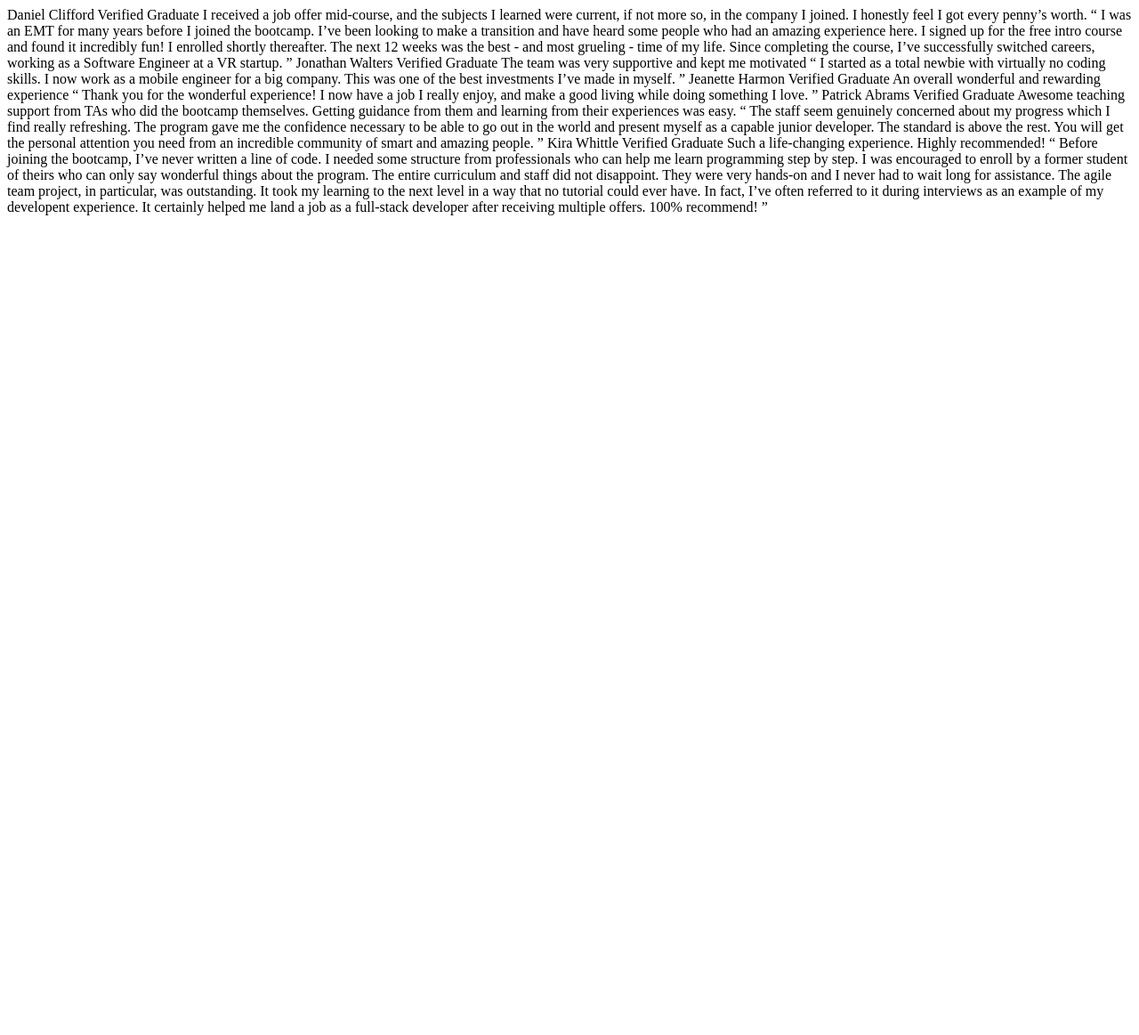
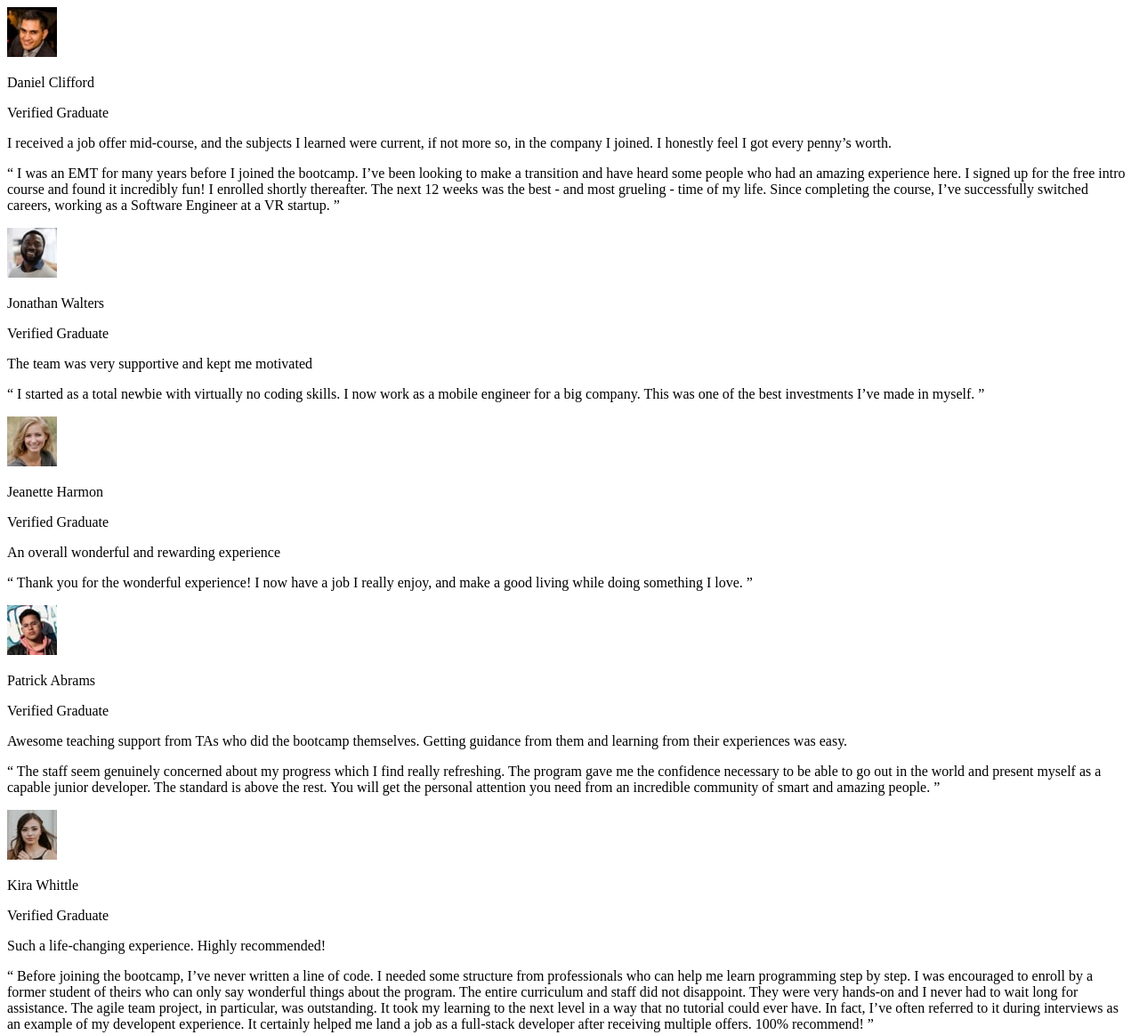
Before and after one commit to ivanorsolic95/testimonial-grid-section, a plain HTML site: page index.html in a window 1280 px wide. Shown: the whole page at 89% size. Before the commit the page ends 800 px from the top, so only its background shows below. Drawn offline with Linux system fonts and the light colour scheme.

Commit message:
Add content to the page
The content is plain HTML. Add style later.

```diff
--- a/index.html
+++ b/index.html
@@ -7,52 +7,99 @@
   <link rel="icon" type="image/png" sizes="32x32" href="./images/favicon-32x32.png">
 
   <title>Frontend Mentor | [Challenge Name Here]</title>
+
 </head>
 <body>
-  Daniel Clifford
-  Verified Graduate
+  <main>
+    <div class="main-container">
 
+      <div class="card">
+        <div class="person">
+          <img class="person-image daniel-image" src="/images/image-daniel.jpg" alt="Daniel">
+          <div class="person-info">
+            <p class="person-name daniel">Daniel Clifford</p>
+            <p class="person-status">Verified Graduate</p>
+          </div>
+        </div>
+        <p class="testimonial-recension daniel-recension">
           I received a job offer mid-course, and the subjects I learned were current, if not more so,
           in the company I joined. I honestly feel I got every penny’s worth.
-
+        </p>
+        <p class="testimonial-experience">
           “ I was an EMT for many years before I joined the bootcamp. I’ve been looking to make a
           transition and have heard some people who had an amazing experience here. I signed up
           for the free intro course and found it incredibly fun! I enrolled shortly thereafter.
           The next 12 weeks was the best - and most grueling - time of my life. Since completing
           the course, I’ve successfully switched careers, working as a Software Engineer at a VR startup. ”
+        </p>
+      </div>
 
-  Jonathan Walters
-  Verified Graduate
-
+      <div class="card">
+        <div class="person">
+          <img class="person-image" src="/images/image-jonathan.jpg" alt="Jonathan">
+          <div class="person-info">
+            <p class="person-name jonathan">Jonathan Walters</p>
+            <p class="person-status">Verified Graduate</p>
+          </div>
+        </div>
+        <p class="testimonial-recension jonathan-recension">
           The team was very supportive and kept me motivated
-
+        </p>
+        <p class="testimonial-experience">
           “ I started as a total newbie with virtually no coding skills. I now work as a mobile engineer
           for a big company. This was one of the best investments I’ve made in myself. ”
+        </p>
+      </div>
 
-  Jeanette Harmon
-  Verified Graduate
-
+      <div class="card">
+        <div class="person">
+          <img class="person-image" src="/images/image-jeanette.jpg" alt="Jeanette">
+          <div class="person-info">
+            <p class="person-name jeanette">Jeanette Harmon</p>
+            <p class="person-status status-jeanette">Verified Graduate</p>
+          </div>
+        </div>
+        <p class="testimonial-recension jeanette-recension">
           An overall wonderful and rewarding experience
-
+        </p>
+        <p class="testimonial-experience jeanette-experience">
           “ Thank you for the wonderful experience! I now have a job I really enjoy, and make a good living
           while doing something I love. ”
+        </p>
+      </div>
 
-  Patrick Abrams
-  Verified Graduate
-
+      <div class="card">
+        <div class="person">
+          <img class="person-image patrick-image" src="/images/image-patrick.jpg" alt="Patrick">
+          <div class="person-info">
+            <p class="person-name patrick">Patrick Abrams</p>
+            <p class="person-status">Verified Graduate</p>
+          </div>
+        </div>
+        <p class="testimonial-recension patrick-recension">
           Awesome teaching support from TAs who did the bootcamp themselves. Getting guidance from them and
           learning from their experiences was easy.
-
+        </p>
+        <p class="testimonial-experience">
           “ The staff seem genuinely concerned about my progress which I find really refreshing. The program
           gave me the confidence necessary to be able to go out in the world and present myself as a capable
           junior developer. The standard is above the rest. You will get the personal attention you need from
           an incredible community of smart and amazing people. ”
+        </p>
+      </div>
 
-  Kira Whittle
-  Verified Graduate
-
+      <div class="card">
+        <div class="person">
+          <img class="person-image" src="/images/image-kira.jpg" alt="Kira">
+          <div class="person-info">
+            <p class="person-name kira">Kira Whittle</p>
+            <p class="person-status status-kira">Verified Graduate</p>
+          </div>
+        </div>
+        <p class="testimonial-recension kira-recension">
           Such a life-changing experience. Highly recommended!
-
+        </p>
+        <p class="testimonial-experience kira-experience">
           “ Before joining the bootcamp, I’ve never written a line of code. I needed some structure from
           professionals who can help me learn programming step by step. I was encouraged to enroll by a former
           student of theirs who can only say wonderful things about the program. The entire curriculum and staff
@@ -61,6 +108,10 @@
           could ever have. In fact, I’ve often referred to it during interviews as an example of my developent
           experience. It certainly helped me land a job as a full-stack developer after receiving multiple offers.
           100% recommend! ”
+        </p>
+      </div>
 
+    </div>
+  </main>
 </body>
 </html>
```
Lines whose indentation alone changed are shown as unchanged.
